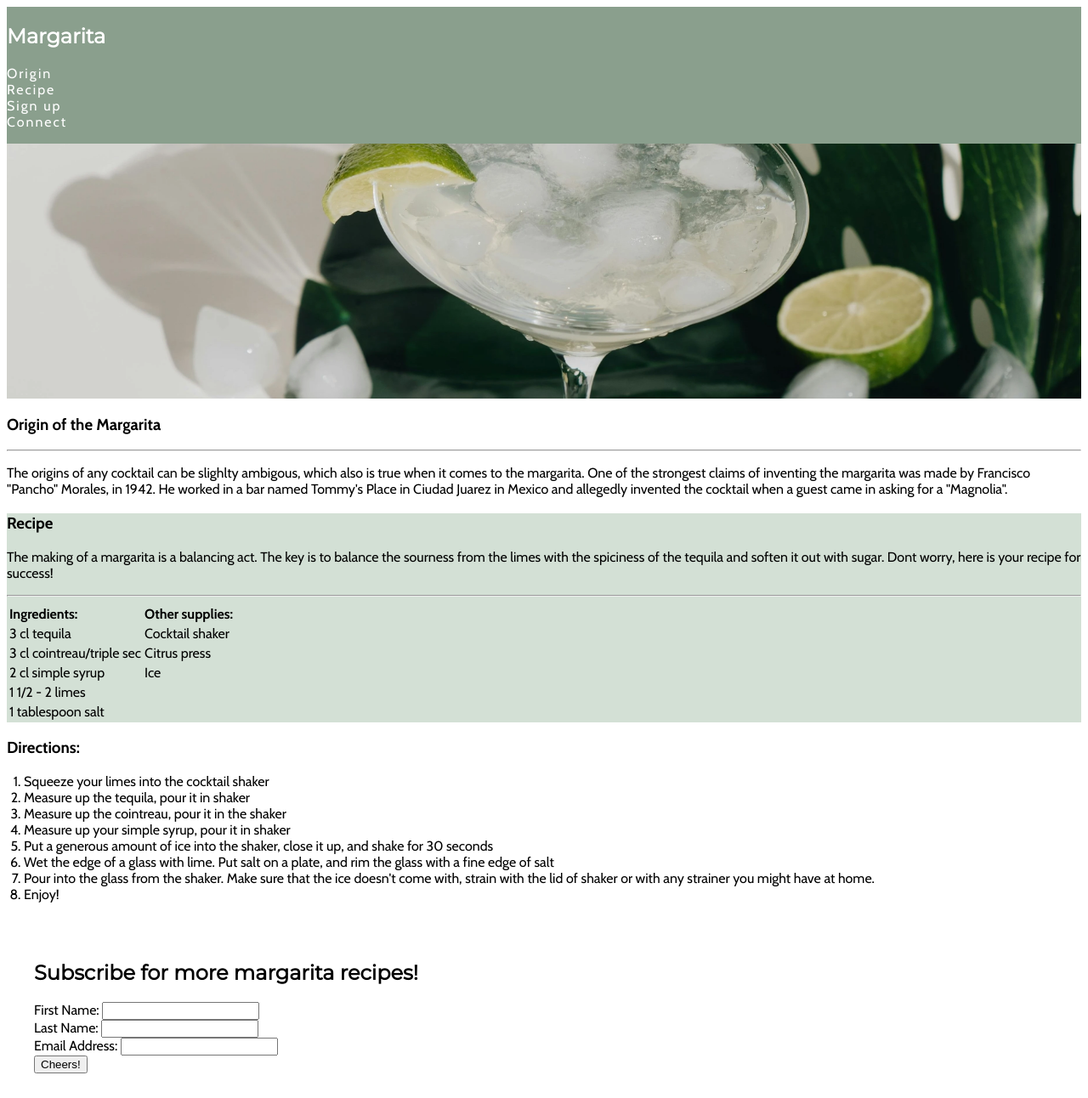
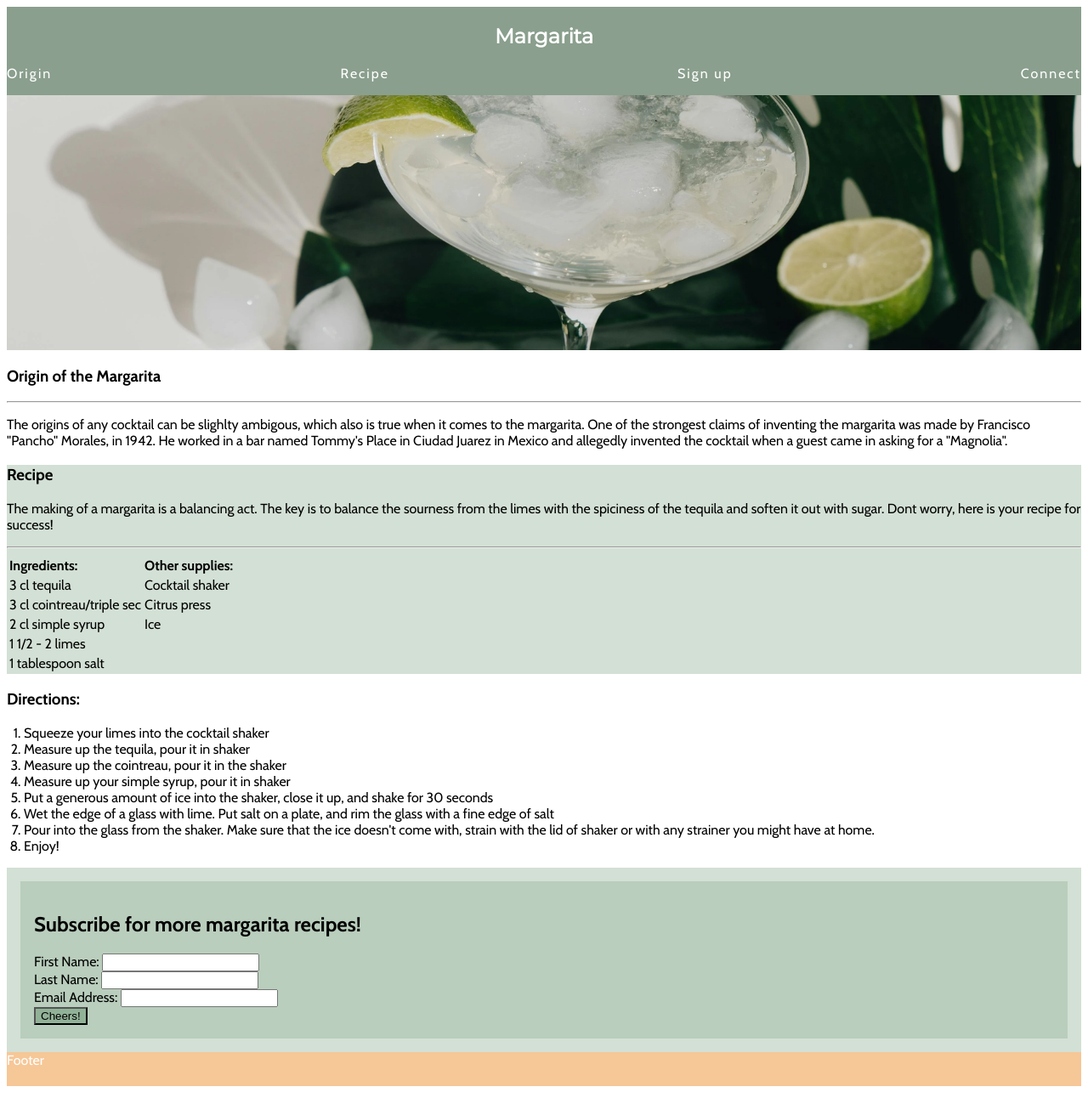
Before and after one commit to hebjornberg/margarita, a plain HTML site: page index.html in a window 1280 px wide. Shown: the top 1292 px of the page at 85% size. Drawn offline with nearby package versions, Linux system fonts and the light colour scheme.

Commit message:
Add flexstyle to navbar

```diff
--- a/assets/css/style.css
+++ b/assets/css/style.css
@@ -10,10 +10,13 @@ body {
 
 }
 
-/* Fonts for h1, h2 */
+/* Fonts for h1 */
 
-h1, h2 {
+h1 {
     font-family: 'Montserrat', sans-serif;
+    font-weight: 900;
+    display: flex;
+    justify-content: center;
 }
 
 /* Header */
@@ -32,6 +35,8 @@ a {
     font-size: 100%;
     letter-spacing: 2px;
     list-style-type: none;
+    display: flex;
+    justify-content:space-between;
 }
 
 ul {
@@ -51,7 +56,7 @@ main {
 #glass {
     height: 300px;
     width: 100%;
-    background: url("../images/margarita.webp") no-repeat center center/cover; */
+    background: url("../images/margarita.webp") no-repeat center center/cover;
     position: relative;
 }
 
@@ -78,8 +83,12 @@ ol {
 /* Sign up section */
 #signup {
     padding: 1rem 1rem 1rem 1rem;
+    background-color: rgba(145,178,151, 0.4);
 }
 
+button {
+    background-color: rgb(145,178,151);
+}
 
 /* Footer */
 footer {
```
